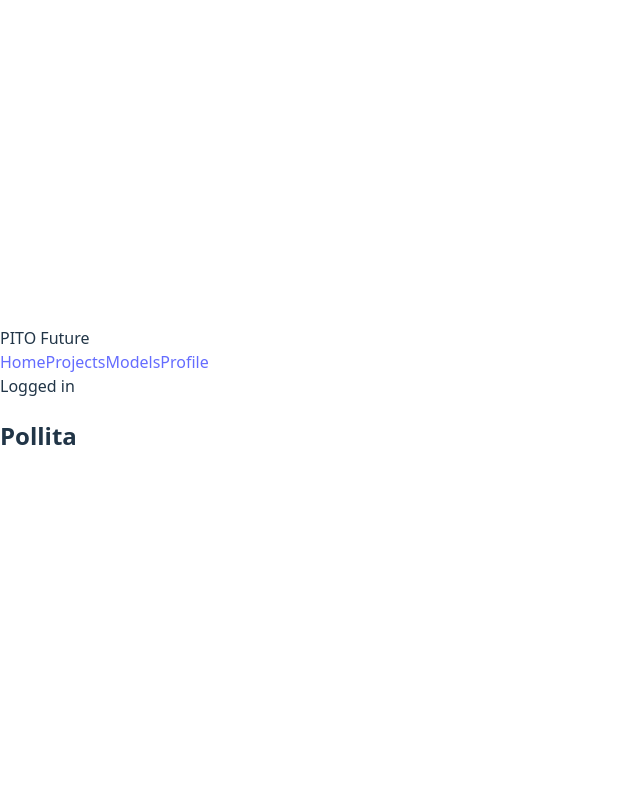
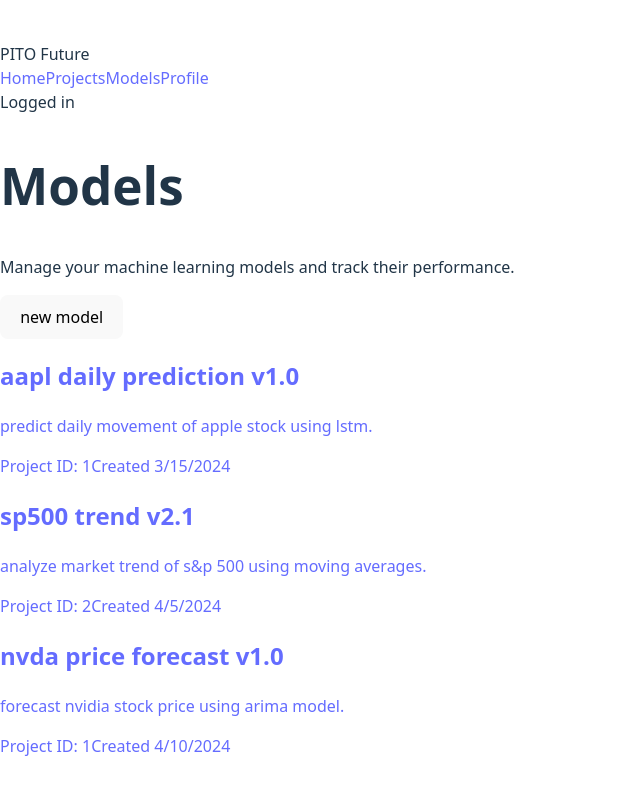
Before and after one commit to jibaresucm/StockMarkeetMLModelManager, a React (Vite) app in the folder frontend/: page /app/models in a window 1280 px wide. Shown: the top 794 px of the page, without its empty margins (0-640 px from the left). Built offline with nearby package versions, Linux system fonts and the light colour scheme; the HTML template or start-up script is replaced by a standard one.

Commit message:
creation of models and projects with static data

```diff
--- a/frontend/src/App.jsx
+++ b/frontend/src/App.jsx
@@ -10,7 +10,9 @@ import ForgotPassword from "./pages/public/ForgotPassword"
 import Dashboard from "./pages/app/Dashboard"
 import Profile from "./pages/app/Profile"
 import Projects from "./pages/app/Projects"
+import Project from "./pages/app/Project"
 import Models from "./pages/app/Models"
+import Model from "./pages/app/Model"
 
 const isAuthenticated = true
 
@@ -35,7 +37,9 @@ function App() {
           <Route path="/app" element={<Dashboard />} />
           <Route path="/app/profile" element={<Profile />} />
           <Route path="/app/projects" element={<Projects />} />
+          <Route path="/app/projects/:id" element={<Project />} />
           <Route path="/app/models" element={<Models />} />
+          <Route path="/app/models/:id" element={<Model />} />
         </Route>
 
 
--- a/frontend/src/pages/app/Model.jsx
+++ b/frontend/src/pages/app/Model.jsx
@@ -0,0 +1,68 @@
+import { useParams, Link } from "react-router-dom"
+
+export default function Model() {
+  const { id } = useParams()
+
+  // trail data for a model
+  const model = {
+    id: id,
+    name: `model ${id} for aapl`,
+    version: "1.0.1",
+    description: `this model predicts the daily movement of apple stock using a combination of technical indicators and sentiment analysis.`,
+    project_id: 1, // assuming it belongs to a project
+    metrics: {
+      accuracy: 0.75,
+      precision: 0.70,
+      recall: 0.80,
+    },
+    created_at: "2024-02-01",
+  }
+
+  if (!model) {
+    return <div className="text-center text-slate-400">model not found</div> // or a loading state
+  }
+
+  return (
+    <div className="space-y-8">
+
+      {/* header section */}
+      <section className="flex items-center justify-between">
+        <div>
+          <h1 className="text-2xl font-semibold">
+            {model.name}
+          </h1>
+          <p className="mt-2 text-slate-400">
+            {model.description}
+          </p>
+        </div>
+      </section>
+
+      {/* model details section */}
+      <section className="rounded-lg border border-slate-800 bg-slate-900 p-6 space-y-4">
+        <h2 className="text-lg font-medium text-slate-100">
+          Details
+        </h2>
+        <div className="grid grid-cols-1 md:grid-cols-2 gap-4 text-sm text-slate-400">
+          <div>
+            <p className="font-medium text-slate-300">model id:</p>
+            <p>{model.id}</p>
+          </div>
+          <div>
+            <p className="font-medium text-slate-300">version:</p>
+            <p>{model.version}</p>
+          </div>
+          <div>
+            <p className="font-medium text-slate-300">project:</p>
+            <Link to={`/app/projects/${model.project_id}`} className="text-indigo-400 hover:underline">
+                project {model.project_id}
+            </Link>
+          </div>
+          <div>
+            <p className="font-medium text-slate-300">created at:</p>
+            <p>{new Date(model.created_at).toLocaleDateString()}</p>
+          </div>
+        </div>
+      </section>
+    </div>
+  )
+}
--- a/frontend/src/pages/app/Models.jsx
+++ b/frontend/src/pages/app/Models.jsx
@@ -1,3 +1,105 @@
-export default function Models(){
-    return <h2>Pollita</h2>
+import { Link } from "react-router-dom"
+import ActionButton from "../../components/ActionButton"
+
+export default function Models() {
+  const models = [
+    {
+      id: 101,
+      name: "aapl daily prediction v1.0",
+      description: "predict daily movement of apple stock using lstm.",
+      project_id: 1, // project id this model belongs to
+      created_at: "2024-03-15",
+    },
+    {
+      id: 102,
+      name: "sp500 trend v2.1",
+      description: "analyze market trend of s&p 500 using moving averages.",
+      project_id: 2,
+      created_at: "2024-04-05",
+    },
+    {
+      id: 103,
+      name: "nvda price forecast v1.0",
+      description: "forecast nvidia stock price using arima model.",
+      project_id: 1,
+      created_at: "2024-04-10",
+    },
+  ]
+
+  return (
+    <div className="space-y-8">
+
+      {/* header section */}
+      <section className="flex items-center justify-between">
+        <div>
+          <h1 className="text-2xl font-semibold">
+            Models
+          </h1>
+          <p className="mt-2 text-slate-400">
+            Manage your machine learning models and track their performance.
+          </p>
+        </div>
+
+        <ActionButton label="new model" />
+      </section>
+
+      {/* models list section */}
+      {models.length === 0 ? (
+        <EmptyState />
+      ) : (
+        <section className="grid grid-cols-1 md:grid-cols-2 gap-6">
+          {models.map(model => (
+            <ModelCard key={model.id} model={model} />
+          ))}
+        </section>
+      )}
+
+    </div>
+  )
 }
+
+/* model card component */
+
+function ModelCard({ model }) {
+  return (
+    <Link to={`/app/models/${model.id}`} className="block">
+      <div className="rounded-lg border border-slate-800 bg-slate-900 p-6 hover:border-slate-700 transition">
+        <h2 className="text-lg font-medium text-slate-100">
+          {model.name}
+        </h2>
+
+        <p className="mt-2 text-sm text-slate-400">
+          {model.description}
+        </p>
+
+        <div className="mt-4 flex items-center justify-between text-sm text-slate-400">
+          <span>
+            Project ID: {model.project_id}
+          </span>
+
+          <span>
+            Created {new Date(model.created_at).toLocaleDateString()}
+          </span>
+        </div>
+      </div>
+    </Link>
+  )
+}
+
+function EmptyState() {
+  return (
+    <div className="rounded-lg border border-dashed border-slate-800 p-10 text-center">
+      <h2 className="text-lg font-medium text-slate-100">
+        No models yet
+      </h2>
+
+      <p className="mt-2 text-slate-400">
+        Create your first model to start making predictions.
+      </p>
+
+      <div className="mt-6 flex justify-center">
+        <ActionButton label="create model" />
+      </div>
+    </div>
+  )
+}
--- a/frontend/src/pages/app/Project.jsx
+++ b/frontend/src/pages/app/Project.jsx
@@ -0,0 +1,78 @@
+import { useParams, Link } from "react-router-dom"
+
+export default function Project() {
+  const { id } = useParams()
+  const project = {
+    id: id,
+    name: `project ${id} name`,
+    description: `this is a detailed description for project ${id}. it involves advanced machine learning models for stock market prediction.`,
+    created_at: "2024-01-15",
+  }
+
+  const models = [
+    { id: 101, name: "model a v1.0", description: "predicts daily movement of apple stock" },
+    { id: 102, name: "model b v2.1", description: "market-wide trend prediction model" },
+  ]
+
+  if (!project) {
+    return <div className="text-center text-slate-400">project not found</div> // or a loading state
+  }
+
+  return (
+    <div className="space-y-8">
+
+      {/* header section */}
+      <section className="flex items-center justify-between">
+        <div>
+          <h1 className="text-2xl font-semibold">
+            {project.name}
+          </h1>
+          <p className="mt-2 text-slate-400">
+            {project.description}
+          </p>
+        </div>
+      </section>
+
+      {/* project details section */}
+      <section className="rounded-lg border border-slate-800 bg-slate-900 p-6 space-y-4">
+        <h2 className="text-lg font-medium text-slate-100">
+          Details
+        </h2>
+        <div className="grid grid-cols-1 md:grid-cols-2 gap-4 text-sm text-slate-400">
+          <div>
+            <p className="font-medium text-slate-300">project id:</p>
+            <p>{project.id}</p>
+          </div>
+          <div>
+            <p className="font-medium text-slate-300">created at:</p>
+            <p>{new Date(project.created_at).toLocaleDateString()}</p>
+          </div>
+        </div>
+      </section>
+
+      {/* models list section */}
+      <section className="space-y-4">
+        <h2 className="text-lg font-medium text-slate-100">
+          Models
+        </h2>
+        {models.length === 0 ? (
+          <div className="rounded-lg border border-dashed border-slate-800 p-10 text-center">
+            <p className="text-slate-400">no models associated with this project yet.</p>
+          </div>
+        ) : (
+          <div className="grid grid-cols-1 md:grid-cols-2 gap-4">
+            {models.map((model) => (
+              <Link to={`/app/models/${model.id}`} key={model.id} className="block">
+                <div className="rounded-lg border border-slate-800 bg-slate-900 p-4 hover:border-slate-700 transition cursor-pointer">
+                  <h3 className="text-base font-medium text-slate-100">{model.name}</h3>
+                  <p className="mt-1 text-sm text-slate-400">{model.description}</p>
+                </div>
+              </Link>
+            ))}
+          </div>
+        )}
+      </section>
+
+    </div>
+  )
+}
--- a/frontend/src/pages/app/Projects.jsx
+++ b/frontend/src/pages/app/Projects.jsx
@@ -1,28 +1,28 @@
 import ActionButton from "../../components/ActionButton"
+import { Link } from "react-router-dom"
 
 export default function Projects() {
-  // 🔴 Datos simulados (vendrán del backend)
   const projects = [
     {
       id: 1,
-      name: "AAPL Daily Prediction",
-      description: "Predict daily movement of Apple stock",
+      name: "aapl daily prediction",
+      description: "predict daily movement of apple stock",
       models: 2,
-      createdAt: "2024-03-12",
+      created_at: "2024-03-12",
     },
     {
       id: 2,
-      name: "SP500 Trend Analysis",
-      description: "Market-wide trend prediction model",
+      name: "sp500 trend analysis",
+      description: "market-wide trend prediction model",
       models: 3,
-      createdAt: "2024-04-01",
+      created_at: "2024-04-01",
     },
   ]
 
   return (
     <div className="space-y-8">
 
-      {/* Header */}
+      {/* header section */}
       <section className="flex items-center justify-between">
         <div>
           <h1 className="text-2xl font-semibold">
@@ -33,16 +33,18 @@ export default function Projects() {
           </p>
         </div>
 
-        <ActionButton label="New project" />
+        <ActionButton label="new project" />
       </section>
 
-      {/* Projects list */}
+      {/* projects list section */}
       {projects.length === 0 ? (
         <EmptyState />
       ) : (
         <section className="grid grid-cols-1 md:grid-cols-2 gap-6">
           {projects.map(project => (
-            <ProjectCard key={project.id} project={project} />
+            <Link to={`/app/projects/${project.id}`} key={project.id}>
+              <ProjectCard project={project} />
+            </Link>
           ))}
         </section>
       )}
@@ -51,7 +53,7 @@ export default function Projects() {
   )
 }
 
-/* ---------- Components ---------- */
+/* project card component */
 
 function ProjectCard({ project }) {
   return (
@@ -70,7 +72,7 @@ function ProjectCard({ project }) {
         </span>
 
         <span>
-          Created {project.createdAt}
+          Created {new Date(project.created_at).toLocaleDateString()}
         </span>
       </div>
     </div>
@@ -89,7 +91,7 @@ function EmptyState() {
       </p>
 
       <div className="mt-6 flex justify-center">
-        <ActionButton label="Create project" />
+        <ActionButton label="create project" />
       </div>
     </div>
   )
```
